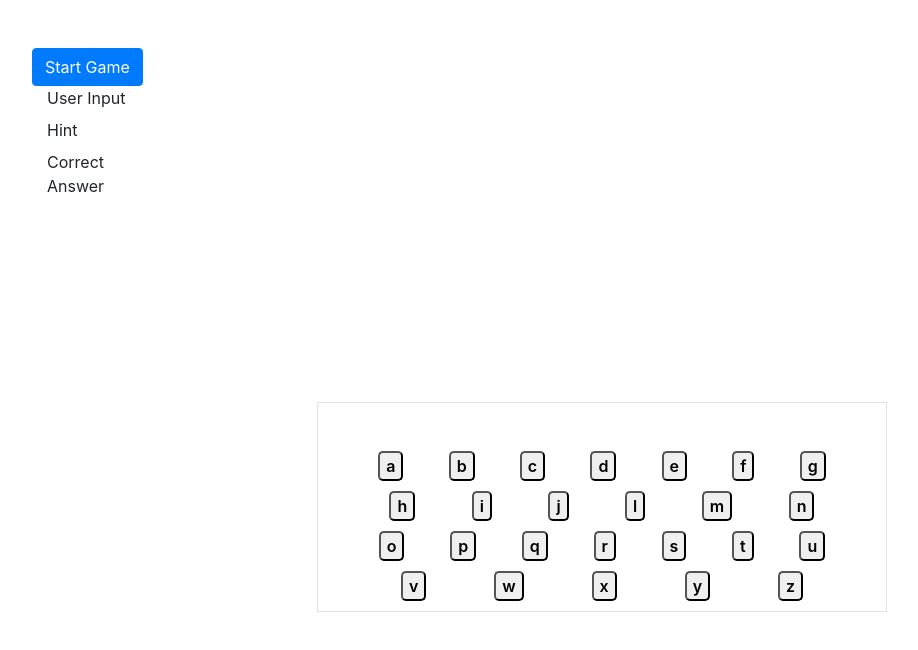
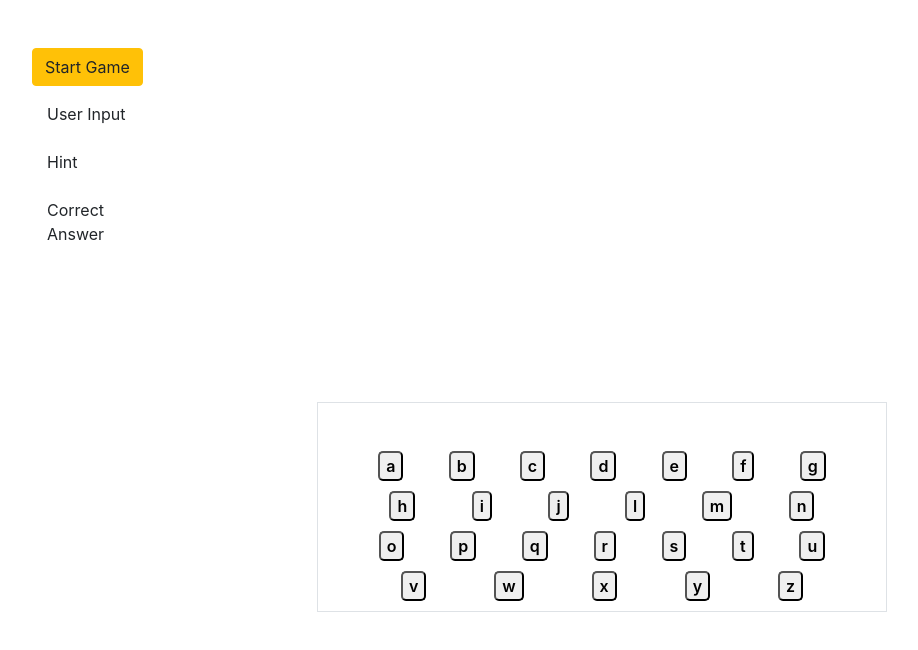
Before and after one commit to ravikiran-fullstack/hangMan-game-dom, a plain HTML site: page index.html in a window 1280 px wide. Shown: the whole page, without its empty margins (38-956 px from the left). Drawn offline with nearby package versions, Linux system fonts and the light colour scheme.

Commit message:
updated styling

```diff
--- a/app.js
+++ b/app.js
@@ -15,6 +15,7 @@ function startGame(e) {
   testWordHint.innerHTML = randomTestWord.hint;
   correctAnswer.innerHTML = "";
   document.getElementById("inputBoxes").innerHTML = "";
+  document.getElementById("gameStatus").innerHTML = "";
   startGameBtn.value = "Restart Game";
   ctx = document.getElementById("hangmanCanvas").getContext("2d");
   generateInputBoxes(randomTestWord.word.length);
--- a/dom.js
+++ b/dom.js
@@ -26,14 +26,14 @@ containerInput.append(containerInputRow);
 
 
 const containerInputRowCol1 = createDomElement('div', 'col-md-6 col-12');
-const containerInputRowCol2Row1 = createDomElement('div', 'row');
+const containerInputRowCol2Row1 = createDomElement('div', 'row form-group');
 
-const startButton = createDomElement('input', 'btn btn-primary', 'startGameBtn');
+const startButton = createDomElement('input', 'btn btn-warning', 'startGameBtn');
 startButton.type = 'button';
 startButton.value = 'Start Game';
 containerInputRowCol2Row1.append(startButton);
 
-const containerInputRowCol2Row2 = createDomElement('div', 'row');
+const containerInputRowCol2Row2 = createDomElement('div', 'row form-group');
 const inputBoxesLabel = createDomElement('label', 'col-lg-3');
 inputBoxesLabel.for = 'userInput';
 inputBoxesLabelText = document.createTextNode('User Input');
@@ -43,7 +43,7 @@ const inputBoxesDiv = createDomElement('div', 'col-lg-9', 'inputBoxes');
 containerInputRowCol2Row2.append(inputBoxesLabel, inputBoxesDiv);
 
 
-const containerInputRowCol2Row3 = createDomElement('div', 'row');
+const containerInputRowCol2Row3 = createDomElement('div', 'row form-group');
 const hintLabel = createDomElement('label', 'col-lg-3');
 hintLabel.for = 'testWordHint';
 hintLabelText = document.createTextNode('Hint');
@@ -53,7 +53,7 @@ const hintDiv = createDomElement('div', 'col-lg-9', 'testWordHint');
 containerInputRowCol2Row3.append(hintLabel, hintDiv);
 
 
-const containerInputRowCol2Row4 = createDomElement('div', 'row');
+const containerInputRowCol2Row4 = createDomElement('div', 'row form-group');
 const correctAnswerLabel = createDomElement('label', 'col-lg-3');
 correctAnswerLabel.for = 'correctAnswer';
 correctAnswerLabelText = document.createTextNode('Correct Answer');
--- a/styles.css
+++ b/styles.css
@@ -50,3 +50,8 @@
 /* #hangmanCanvas{
   border: 1px solid black;
 } */
+
+#gameStatus{
+  text-align: center;
+  font-size: 3rem;
+}
```
